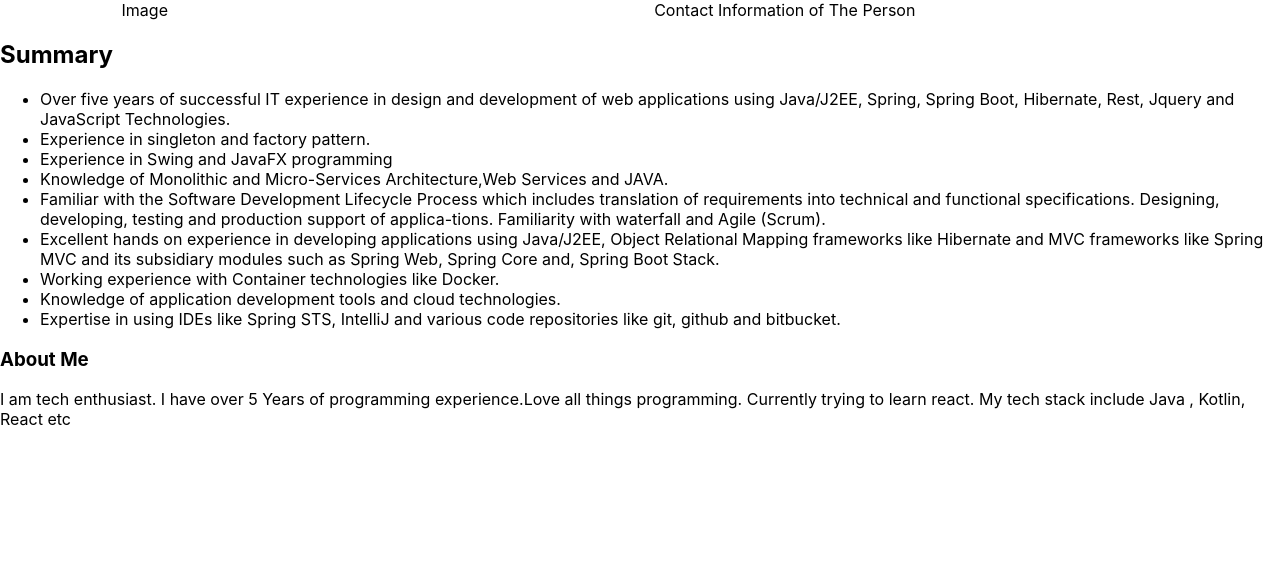
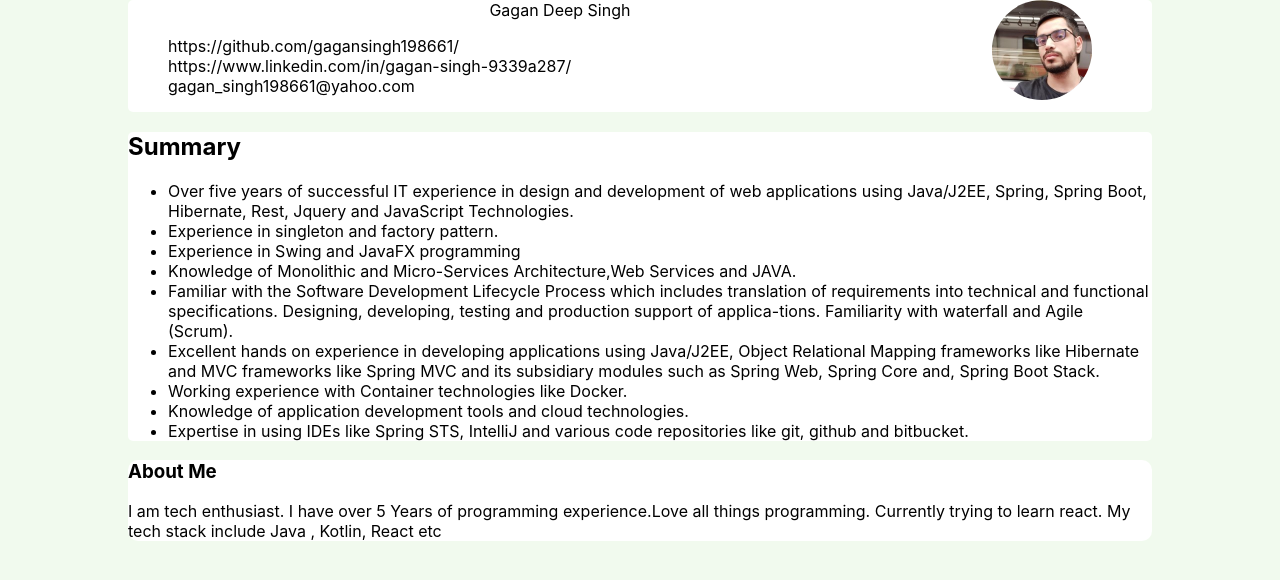
Before and after one commit to gagansingh198661/onlineresume, a React (Create React App) app: page / in a window 1280 px wide. Shown: the top 580 px of the page. Built offline with nearby package versions, Linux system fonts and the light colour scheme.

Commit message:
css changes

```diff
--- a/package.json
+++ b/package.json
@@ -3,6 +3,8 @@
   "version": "0.1.0",
   "private": true,
   "dependencies": {
+    "@material-ui/core": "^4.11.3",
+    "@material-ui/system": "^4.11.3",
     "@testing-library/jest-dom": "^5.11.9",
     "@testing-library/react": "^11.2.5",
     "@testing-library/user-event": "^12.8.0",
@@ -35,5 +37,8 @@
       "last 1 firefox version",
       "last 1 safari version"
     ]
+  },
+  "devDependencies": {
+    "css-loader": "^5.1.1"
   }
 }
--- /dev/null
+++ b/src/Data/contactinformation.js
@@ -0,0 +1,3 @@
+export const name={name:'Gagan Deep Singh',id:1}
+export const contact = [{name:'Github',link:'https://github.com/gagansingh198661/'},
+{name:'LinkedIn',link:'https://www.linkedin.com/in/gagan-singh-9339a287/'},{name:'Email',link:'gagan_singh198661@yahoo.com'}]
--- a/src/components/AboutMe.js
+++ b/src/components/AboutMe.js
@@ -1,9 +1,9 @@
 import { React } from 'react';
-import aboutme from '../Data/aboutme.js'
-
+import aboutme from '../Data/aboutme.js';
+import  '../css/Main.css';
 const AboutMe = ()=> {
 
-    return (<div>
+    return (<div className="container" style={{borderRadius:'10px'}}>
 
         <article>
         <h3>About Me</h3>
--- a/src/components/PhotoAndContactInformation.js
+++ b/src/components/PhotoAndContactInformation.js
@@ -1,10 +1,26 @@
 import  { React } from 'react';
+import profile_pic from '../images/profile_pic.jpg';
+import '../css/Main.css';
+import { Avatar } from '@material-ui/core';
+import {name,contact} from '../Data/contactinformation'
+const PhotoAndContactInformation = ()=>{
+    return (<div className="container" style={{flexDirection:'row',display:'flex'}}>
+        <div style={{flexGrow:7,textAlign:'center'}}>{name.name}
+        <ContactInfo></ContactInfo>
+        </div>
+        <div className="" style={{flexGrow:1}}>
+            <Avatar src={profile_pic} style={{ height: '100px', width: '100px' }}/>
+        </div>
 
-const PhotoAndContactInformation = ()=>{
-    return (<div style={{flexDirection:'row',display:'flex'}}>
-        <div style={{flexGrow:1,textAlign:'center'}}>Image</div>
-        <div style={{flexGrow:3,textAlign:'center'}}>Contact Information of The Person</div>
     </div>);
+}
+const ContactInfo = ()=>{
+    return (<div style={{textAlign:"left"}}><ul style={{ listStyleType: 'none'}}>{
+            contact.map(function(nameAndEmail){
+                return <li> {nameAndEmail.link}</li>
+            })
+        }
+    </ul></div>);
 }
 
 export default PhotoAndContactInformation;
--- a/src/components/Resume.js
+++ b/src/components/Resume.js
@@ -2,12 +2,13 @@ import { React } from 'react';
 import AboutMe from './AboutMe'
 import Summary from './Summary'
 import PhotoAndContactInformation from './PhotoAndContactInformation'
+import '../css/Main.css';
 
 
 const Resume = ()=> {
 
-    return (<div>
-        <PhotoAndContactInformation></PhotoAndContactInformation>
+    return (<div className="" style={{marginLeft:'10%',marginRight:'10%'}}>
+        <PhotoAndContactInformation className="container"></PhotoAndContactInformation>
         <Summary></Summary>
         <AboutMe></AboutMe>
     </div>);
--- a/src/components/Summary.js
+++ b/src/components/Summary.js
@@ -2,12 +2,12 @@ import { React } from 'react';
 import summary_data from '../Data/summary'
 
 const Summary = ()=> {
-    return (<>
+    return (<div className="container">
     <h2>Summary</h2>
     <ul>{summary_data.map(function(summary){
         return (<li key={summary.id}>{summary.description}</li>);
     })}</ul>
-    </>);
+    </div>);
 }
 
 export default Summary;
--- /dev/null
+++ b/src/css/Main.css
@@ -0,0 +1,6 @@
+ .container
+ {
+    border-radius:5px;
+
+    background-color: #ffffff ;
+}
--- a/src/index.css
+++ b/src/index.css
@@ -1,5 +1,6 @@
 body {
   margin: 0;
+  background-color: #f1faee;
   font-family: -apple-system, BlinkMacSystemFont, 'Segoe UI', 'Roboto', 'Oxygen',
     'Ubuntu', 'Cantarell', 'Fira Sans', 'Droid Sans', 'Helvetica Neue',
     sans-serif;
```
Also changed, not shown: src/images/profile_pic.jpg (added), 1 other file (tests, documents, lock files or other folders).
